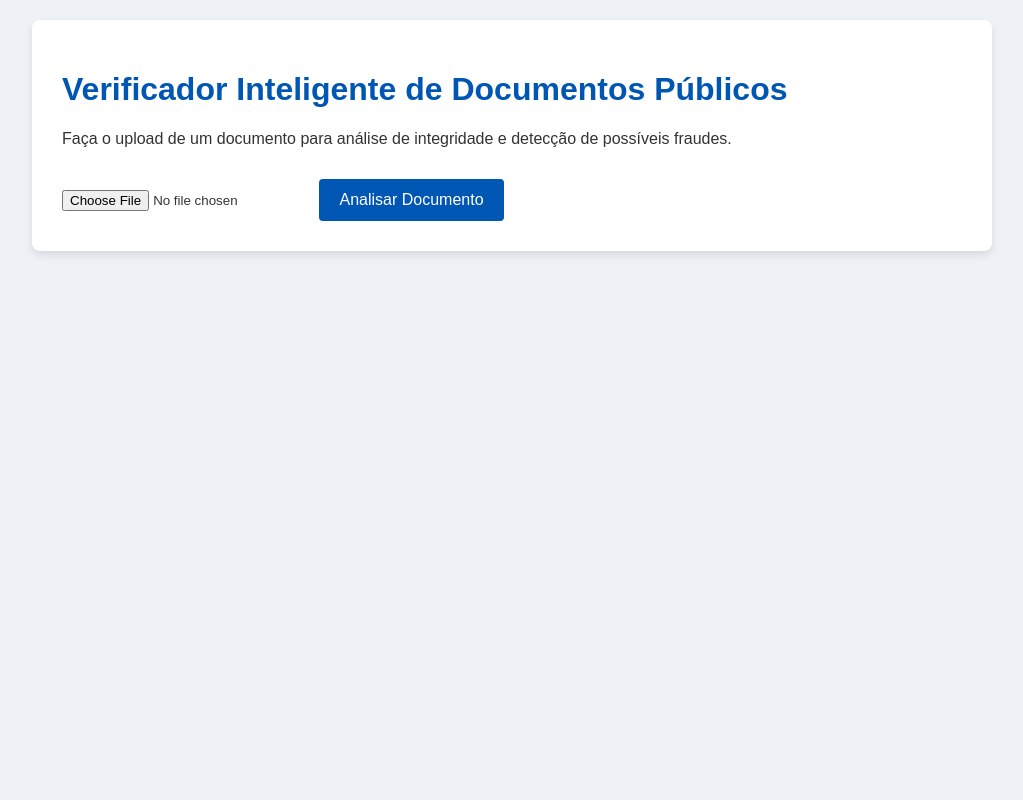
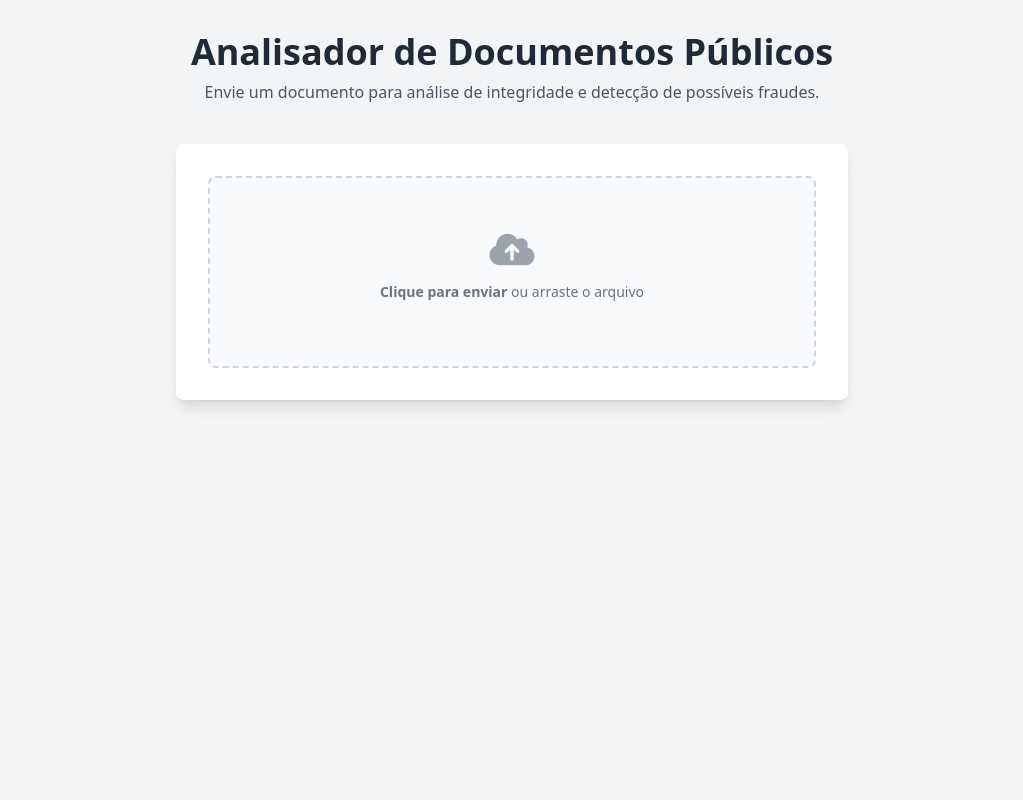
Before and after one commit to YagoEron31/Verificador_documentos, a Flask app: page / in a window 1280 px wide. Shown: the whole page, without its empty margins (128-1151 px from the left). Run offline with Flask 3, Linux system fonts and the light colour scheme; some libraries are stand-ins or nearby versions.

Commit message:
Update index.html

```diff
--- a/templates/index.html
+++ b/templates/index.html
@@ -1,70 +1,107 @@
 <!DOCTYPE html>
-<html lang="pt-br">
+<html lang="pt-BR">
 <head>
     <meta charset="UTF-8">
-    <title>Verificador de Documentos - IFRN Apodi</title>
+    <meta name="viewport" content="width=device-width, initial-scale=1.0">
+    <title>Analisador de Documentos</title>
+    <script src="https://cdn.tailwindcss.com"></script>
+    <link rel="stylesheet" href="https://cdnjs.cloudflare.com/ajax/libs/font-awesome/6.4.0/css/all.min.css">
     <style>
-        body { font-family: Arial, sans-serif; background-color: #eef1f5; color: #333; margin: 0; padding: 20px; }
-        .container { max-width: 900px; margin: auto; background-color: #fff; padding: 30px; border-radius: 8px; box-shadow: 0 4px 8px rgba(0,0,0,0.1); }
-        h1 { color: #0056b3; }
-        button { background-color: #0056b3; color: white; padding: 12px 20px; border: none; border-radius: 4px; cursor: pointer; font-size: 16px; margin-top: 15px; }
-        button:hover { background-color: #004494; }
-        .resultado-box { margin-top: 30px; padding: 20px; border-radius: 5px; border-width: 2px; border-style: solid; }
-        .status-seguro { border-color: #28a745; background-color: #e9f7ec; }
-        .status-suspeito { border-color: #dc3545; background-color: #fce8e6; }
-        .status-erro { border-color: #ffc107; background-color: #fff8e1; }
-        .status-title { font-size: 24px; font-weight: bold; }
-        .status-seguro .status-title { color: #28a745; }
-        .status-suspeito .status-title { color: #dc3545; }
-        .status-erro .status-title { color: #ffc107; }
-        pre { background-color: #f8f9fa; padding: 15px; border-radius: 4px; white-space: pre-wrap; word-wrap: break-word; font-family: monospace; }
-        ul { padding-left: 20px; }
-        .notification { font-weight: bold; color: #d9534f; margin-top: 15px; }
+        .status-seguro { background-color: #dcfce7; color: #166534; }
+        .status-suspeito { background-color: #fee2e2; color: #991b1b; }
+        .status-erro { background-color: #feefc2; color: #9a3412; }
     </style>
 </head>
-<body>
-    <div class="container">
-        <h1>Verificador Inteligente de Documentos Públicos</h1>
-        <p>Faça o upload de um documento para análise de integridade e detecção de possíveis fraudes.</p>
-        <form method="post" enctype="multipart/form-data">
-            <input type="file" name="file" required>
-            <button type="submit">Analisar Documento</button>
+<body class="bg-gray-100 min-h-screen font-sans">
+    <div class="container mx-auto px-4 py-8">
+
+        <header class="text-center mb-10">
+            <h1 class="text-4xl font-bold text-gray-800 mb-2">Analisador de Documentos Públicos</h1>
+            <p class="text-gray-600">Envie um documento para análise de integridade e detecção de possíveis fraudes.</p>
+        </header>
+
+        <div class="max-w-2xl mx-auto bg-white rounded-lg shadow-lg p-8">
+            <form action="/" method="post" enctype="multipart/form-data">
+                <label for="file-upload" class="flex flex-col items-center justify-center w-full h-48 border-2 border-dashed border-gray-300 rounded-lg cursor-pointer bg-gray-50 hover:bg-gray-100 transition">
+                    <div class="flex flex-col items-center justify-center pt-5 pb-6">
+                        <i class="fas fa-cloud-upload-alt text-gray-400 text-4xl mb-3"></i>
+                        <p class="mb-2 text-sm text-gray-500"><span class="font-semibold">Clique para enviar</span> ou arraste o arquivo</p>
+                        <p id="file-name" class="text-xs text-blue-600 font-semibold"></p>
+                    </div>
+                    <input id="file-upload" name="file" type="file" class="hidden" />
+                </label>
+                <button type="submit" id="submit-btn" class="mt-4 w-full bg-blue-600 hover:bg-blue-700 text-white font-bold py-2 px-4 rounded transition hidden">
+                    Analisar Documento
+                </button>
             </form>
+
             {% if erro_upload %}
-            <p style="color: red;">{{ erro_upload }}</p>
+            <div class="mt-6 p-4 rounded-lg status-erro">
+                <h3 class="font-bold text-lg"><i class="fas fa-exclamation-triangle mr-2"></i>Erro no Upload</h3>
+                <p>{{ erro_upload }}</p>
+            </div>
             {% endif %}
+
             {% if resultado %}
-            <div class="resultado-box
-                {% if resultado.status == 'SEGURO' %}status-seguro
-                {% elif resultado.status == 'SUSPEITO' %}status-suspeito
-                {% else %}status-erro{% endif %}">
-                <p class="status-title">
-                    {% if resultado.status == 'SEGURO' %}✅ Documento Íntegro
-                    {% elif resultado.status == 'SUSPEITO' %}⚠️ Alerta: Documento Suspeito
-                    {% else %}❌ Erro na Análise{% endif %}
-                </p>
-                {% if resultado.status == 'SUSPEITO' %}
-                    <p>Foram detectadas as seguintes inconsistências:</p>
-                    <ul>
+            <div class="mt-8 border-t pt-6">
+                <h2 class="text-2xl font-semibold text-gray-800 mb-4">Resultado da Análise</h2>
+
+                <div class="p-4 rounded-lg
+                    {% if resultado.status == 'SEGURO' %} status-seguro
+                    {% elif resultado.status == 'SUSPEITO' %} status-suspeito
+                    {% else %} status-erro {% endif %}">
+
+                    <div class="flex justify-between items-center">
+                        <h3 class="font-bold text-lg">
+                            {% if resultado.status == 'SEGURO' %} <i class="fas fa-check-circle mr-2"></i>Status: Documento Seguro
+                            {% elif resultado.status == 'SUSPEITO' %} <i class="fas fa-exclamation-triangle mr-2"></i>Status: Documento Suspeito
+                            {% else %} <i class="fas fa-times-circle mr-2"></i>Status: Erro na Análise
+                            {% endif %}
+                        </h3>
+                        {% if resultado.fonte %}
+                        <span class="text-xs font-medium bg-gray-200 text-gray-700 py-1 px-2 rounded-full">{{ resultado.fonte }}</span>
+                        {% endif %}
+                    </div>
+
+                    {% if resultado.erros %}
+                    <ul class="list-disc list-inside mt-2 text-sm">
                         {% for erro in resultado.erros %}
                         <li>{{ erro }}</li>
                         {% endfor %}
                     </ul>
-                    <p class="notification">AÇÃO: Um alerta foi gerado e uma notificação foi enviada ao órgão de verificação responsável.</p>
-                {% elif resultado.status == 'ERRO' %}
-                     <ul><li>{{ resultado.erros[0] }}</li></ul>
                     {% endif %}
-                {% if resultado.hash %}
-                    <hr>
-                    <p><strong>Impressão Digital (Hash SHA-256):</strong></p>
-                    <pre>{{ resultado.hash }}</pre>
-                {% endif %}
+                </div>
+
+                <div class="mt-6">
+                    <p class="text-xs font-mono text-gray-500 break-all">Hash do conteúdo (SHA-256): {{ resultado.hash }}</p>
+                </div>
+
                 {% if resultado.texto %}
-                    <p><strong>Texto Extraído via OCR:</strong></p>
+                <div class="mt-6">
+                    <h3 class="font-semibold text-gray-700 mb-2">Texto Extraído:</h3>
+                    <div class="w-full h-48 p-2 border rounded bg-gray-50 text-xs text-gray-600 overflow-auto">
                         <pre>{{ resultado.texto }}</pre>
+                    </div>
+                </div>
                 {% endif %}
             </div>
             {% endif %}
         </div>
+    </div>
+    <script>
+        const fileInput = document.getElementById('file-upload');
+        const fileNameDisplay = document.getElementById('file-name');
+        const submitBtn = document.getElementById('submit-btn');
+
+        fileInput.addEventListener('change', () => {
+            if (fileInput.files.length > 0) {
+                fileNameDisplay.textContent = fileInput.files[0].name;
+                submitBtn.classList.remove('hidden');
+            } else {
+                fileNameDisplay.textContent = '';
+                submitBtn.classList.add('hidden');
+            }
+        });
+    </script>
 </body>
 </html>
```
Lines whose indentation alone changed are shown as unchanged.
